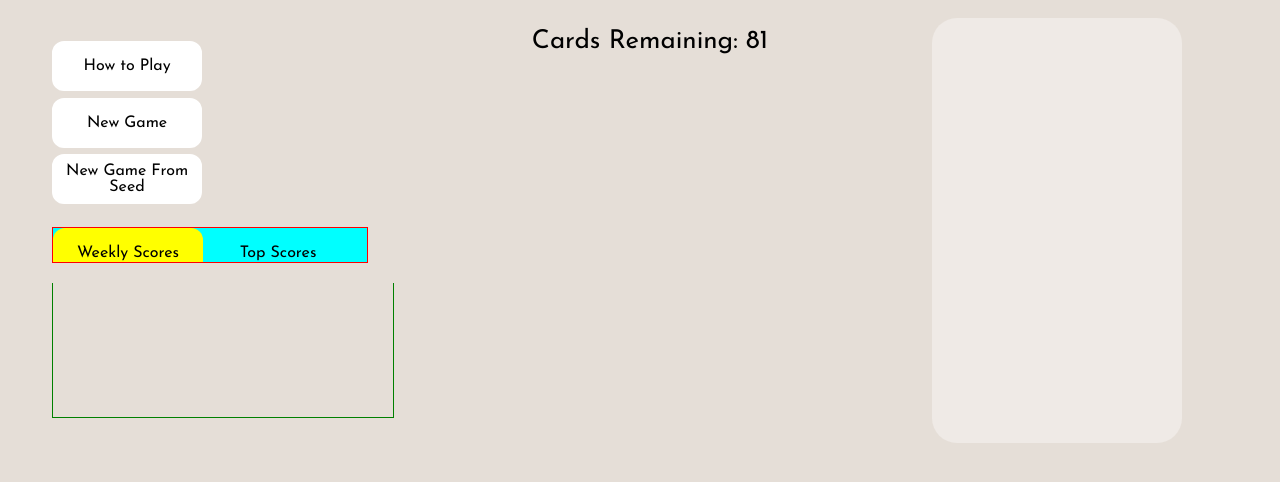
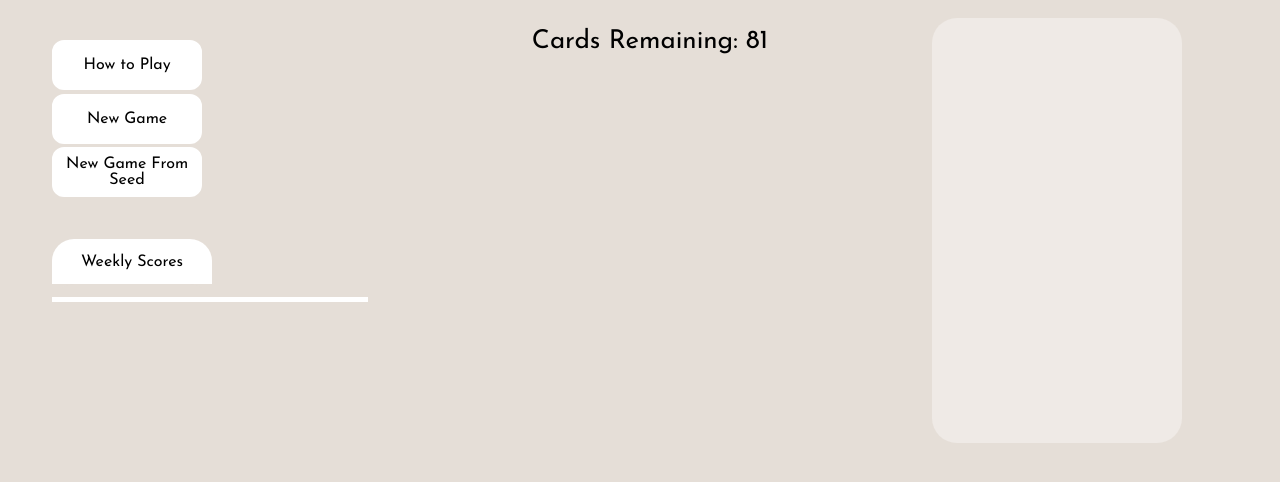
Before and after one commit to wonal/play-set, a plain HTML site: page Set.Api/wwwroot/index.html in a window 1280 px wide. Shown: the part 90-572 px from the top of the page. Drawn offline with nearby package versions, Linux system fonts and the light colour scheme; no server answers.

Commit message:
added desktop styling for scores tabs

```diff
--- a/Set.Api/wwwroot/StyleSheet.css
+++ b/Set.Api/wwwroot/StyleSheet.css
@@ -92,8 +92,9 @@ button{
 */
 .tab {
     overflow: hidden;
-    border: 1px solid red;
-    background-color: aqua;
+    background-color: #e5ded7;
+    border-bottom: 5px solid white;
+    margin-top: 20px;
 }
 
 .tab button {
@@ -105,19 +106,30 @@ button{
     padding: 14px 16px;
 }
 
+.tablinks{
+    border-top-right-radius: 22px;
+    border-top-left-radius: 22px;
+    border-bottom-right-radius: 0px;
+    border-bottom-left-radius: 0px;
+    margin-right: 5px;
+}
+
+.tabbutton{
+    width: 160px;
+    height: 45px;
+}
+
 .tab button:hover{
-    background-color: aquamarine;
+    background-color: #efeae6;
 }
 
 .tab button.active{
-    background-color: yellow;
+    background-color: white;
 }
 
 .tabcontent{
     display: none;
-    padding: 6px 12px;
-    border: 1px solid green;
-    border-top: none;
+    margin-top: 0px;
 }
 
 .secondcolumn{
--- a/Set.Api/wwwroot/index.html
+++ b/Set.Api/wwwroot/index.html
@@ -73,8 +73,8 @@
             </div>
             <div id="seedvalue" class="gameInfo"></div>
             <div class="tab">
-                <button id="weeklybutton" class="tablinks">Weekly Scores</button>
-                <button id="topbutton" class="tablinks">Top Scores</button>
+                <button id="weeklybutton" class="tablinks tabbutton">Weekly Scores</button>
+                <button id="topbutton" class="tablinks tabbutton">Top Scores</button>
             </div>
 
             <div id="weeklyscore" class="topscore tabcontent"></div>
```
